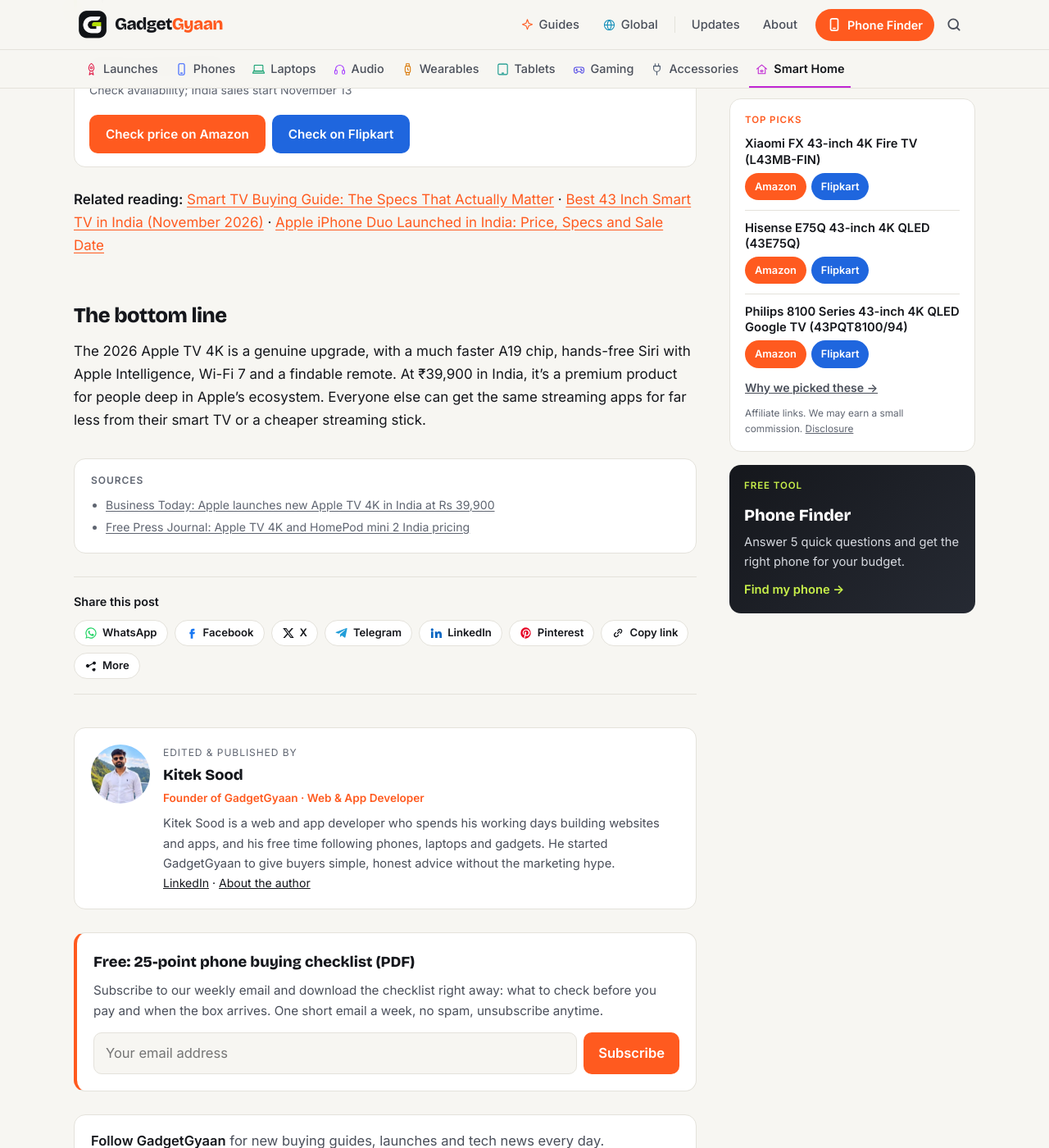
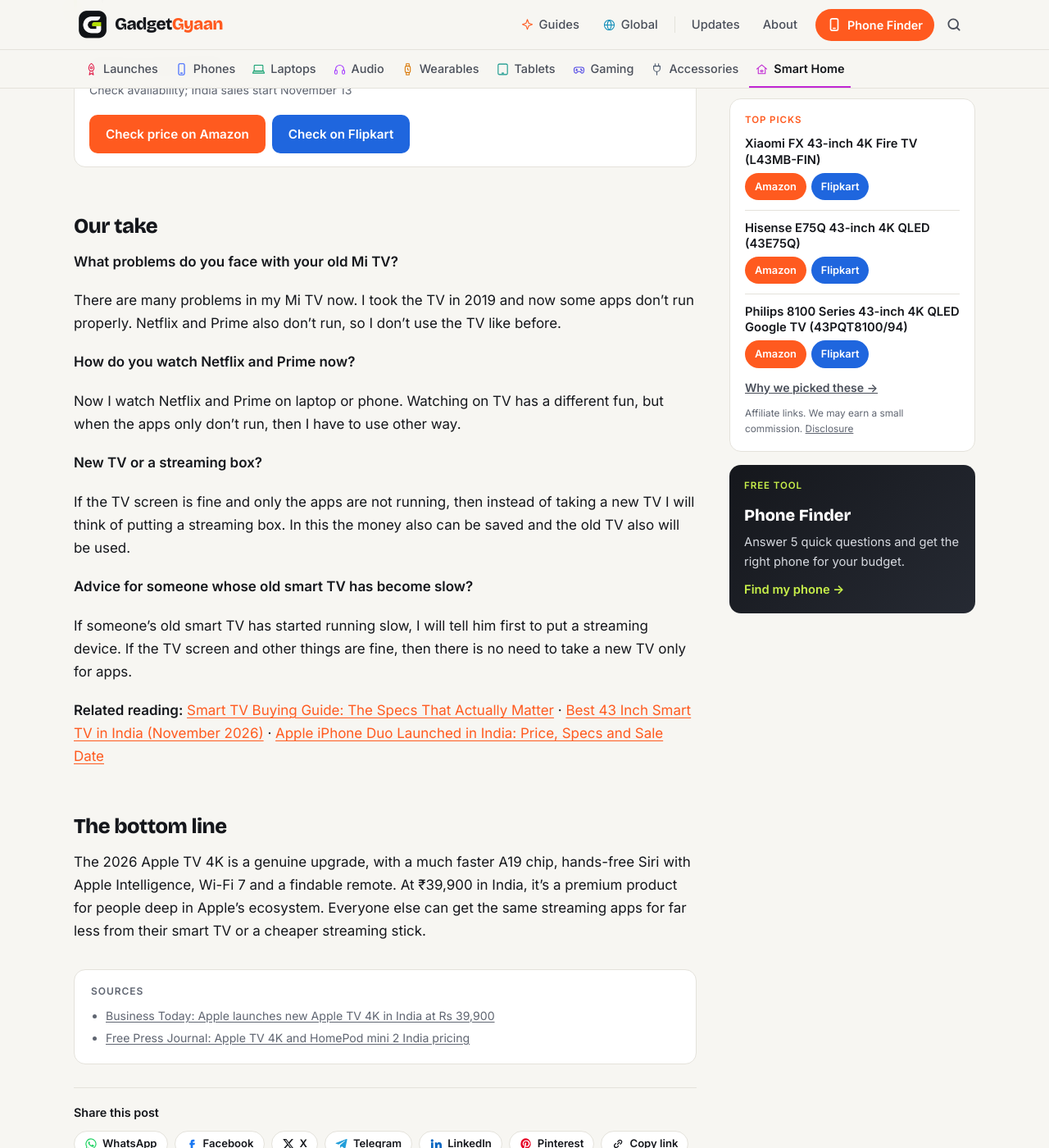
Before and after one commit to kiteksood167/kiteksood167.github.io, a Jekyll site: the page built from _posts/2026-10-21-apple-tv-4k-2026-india-price-features.md, in a window 1280 px wide and 1400 px high, scrolled down 4347 px. Shown: the whole window at 82% size. Built offline with Jekyll 4.4.1, drawn with Linux system fonts in a browser that asks for light colours; comment, search, counter and statistics services are not loaded; some of the changed text lies outside the part shown.

Commit message:
Our take: Apple TV 4K (owner's old Mi TV experience)
Co-Authored-By: Claude Opus 5.5 <noreply@anthropic.com>
Claude-Session: https://claude.ai/code/session_019q2TsaYyUfQwBS5iqKAhGu

```diff
--- a/_posts/2026-10-21-apple-tv-4k-2026-india-price-features.md
+++ b/_posts/2026-10-21-apple-tv-4k-2026-india-price-features.md
@@ -77,6 +78,24 @@ For most people in India, though, ₹39,900 is a lot for a streaming box. If you
 
 {% include buy.html name="Apple TV 4K (2026)" query="Apple TV 4K" note="Check availability; India sales start November 13" %}
 
+## Our take
+
+**What problems do you face with your old Mi TV?**
+
+There are many problems in my Mi TV now. I took the TV in 2019 and now some apps don't run properly. Netflix and Prime also don't run, so I don't use the TV like before.
+
+**How do you watch Netflix and Prime now?**
+
+Now I watch Netflix and Prime on laptop or phone. Watching on TV has a different fun, but when the apps only don't run, then I have to use other way.
+
+**New TV or a streaming box?**
+
+If the TV screen is fine and only the apps are not running, then instead of taking a new TV I will think of putting a streaming box. In this the money also can be saved and the old TV also will be used.
+
+**Advice for someone whose old smart TV has become slow?**
+
+If someone's old smart TV has started running slow, I will tell him first to put a streaming device. If the TV screen and other things are fine, then there is no need to take a new TV only for apps.
+
 **Related reading:** [Smart TV Buying Guide: The Specs That Actually Matter](/smart-tv-buying-guide/) · [Best 43 Inch Smart TV in India (November 2026)](/best-43-inch-smart-tv-india/) · [Apple iPhone Duo Launched in India: Price, Specs and Sale Date](/apple-iphone-duo-launched-india-price-specs-sale-date/)
 
 ## The bottom line
```
Also changed, not shown: other parts of _posts/2026-10-21-apple-tv-4k-2026-india-price-features.md (+1 -0 lines).
